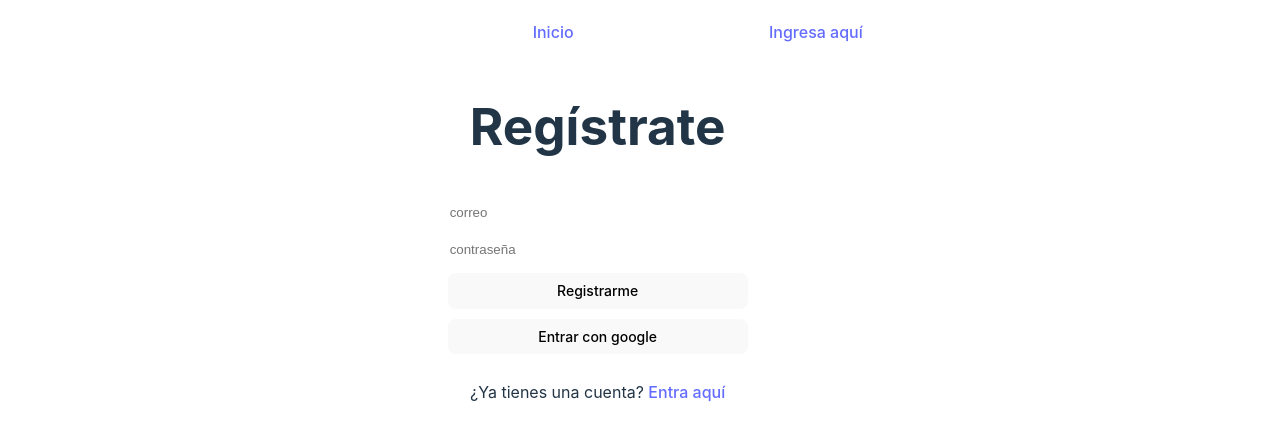
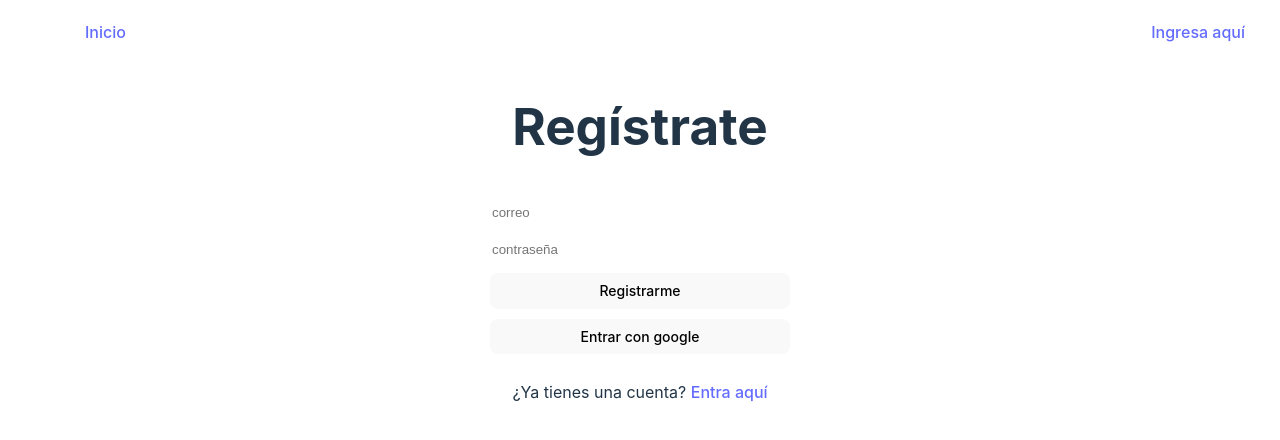
Before and after one commit to solsepulveda/nasa-api, a React (Vite) app: page /login in a window 1280 px wide. Shown: the top 440 px of the page. Built offline with nearby package versions, Linux system fonts and the light colour scheme; no server answers.

Commit message:
fix/navBar-router

```diff
--- a/src/App.css
+++ b/src/App.css
@@ -3,7 +3,7 @@
   margin: 0 auto;
   /* padding: 2rem; */
   text-align: center;
-  display: flex;
+  /* display: flex; */
   flex-direction: column;
   align-items: center;
 }
--- a/src/components/Board/Board.jsx
+++ b/src/components/Board/Board.jsx
@@ -5,6 +5,8 @@ import { useEffect, useState } from 'react'
 import '../Board/Board.css'
 import { Link } from "react-router";
 import { LogOut } from "../LogOut/LogOut";
+import { NavBar } from "../NarBar/NavBar";
+
 
 const Board = () => {
 
@@ -44,6 +46,7 @@ const Board = () => {
 
     return (
         <>
+        <NavBar/>
             <h1>Board</h1>
             <div className="board">
                 {readPic.map((item) => (
@@ -57,8 +60,8 @@ const Board = () => {
                     )
                 ))}
             </div>
-            <Link to='/'>Inicio</Link>
-            <LogOut/>
+           {/*  <Link to='/'>Inicio</Link>
+            <LogOut/> */}
         </>
     )
 }
--- a/src/components/HomePage/HomePage.jsx
+++ b/src/components/HomePage/HomePage.jsx
@@ -4,7 +4,8 @@ import Footer from "../footer";
 
 import { addDoc, collection } from "firebase/firestore";
 import { db, auth } from "../firebase/firebase";
-import { Heart } from "../../assets/Icons";
+import { Link } from "react-router"
+
 import {
   ArrowLeftOutlined,
   ArrowRightOutlined,
@@ -140,8 +141,11 @@ function HomePage() {
           )}
         </div>
 
-        {auth.currentUser?.uid !== undefined && <></>}
-        <div></div>
+        {auth.currentUser?.uid !== undefined && <>
+        <Link to='board'>Ver imágenes guardadas
+        </Link>
+      </>
+      }
         <Footer></Footer>
       </div>
     </>
--- a/src/components/NarBar/NavBar.css
+++ b/src/components/NarBar/NavBar.css
@@ -1,5 +1,6 @@
 .navbar {
-    width: 117%;
+    width: 100%;
+    max-width: 1280px;
     height: fit-content;
     padding: 20px 5px;
     display: flex;
--- a/src/components/login/login.css
+++ b/src/components/login/login.css
@@ -1,3 +1,9 @@
+.sign-container{
+    display: flex;
+    align-items: center;
+    justify-content: center;
+}
+
 .sign{
     display: flex;
     flex-direction: column;
```
